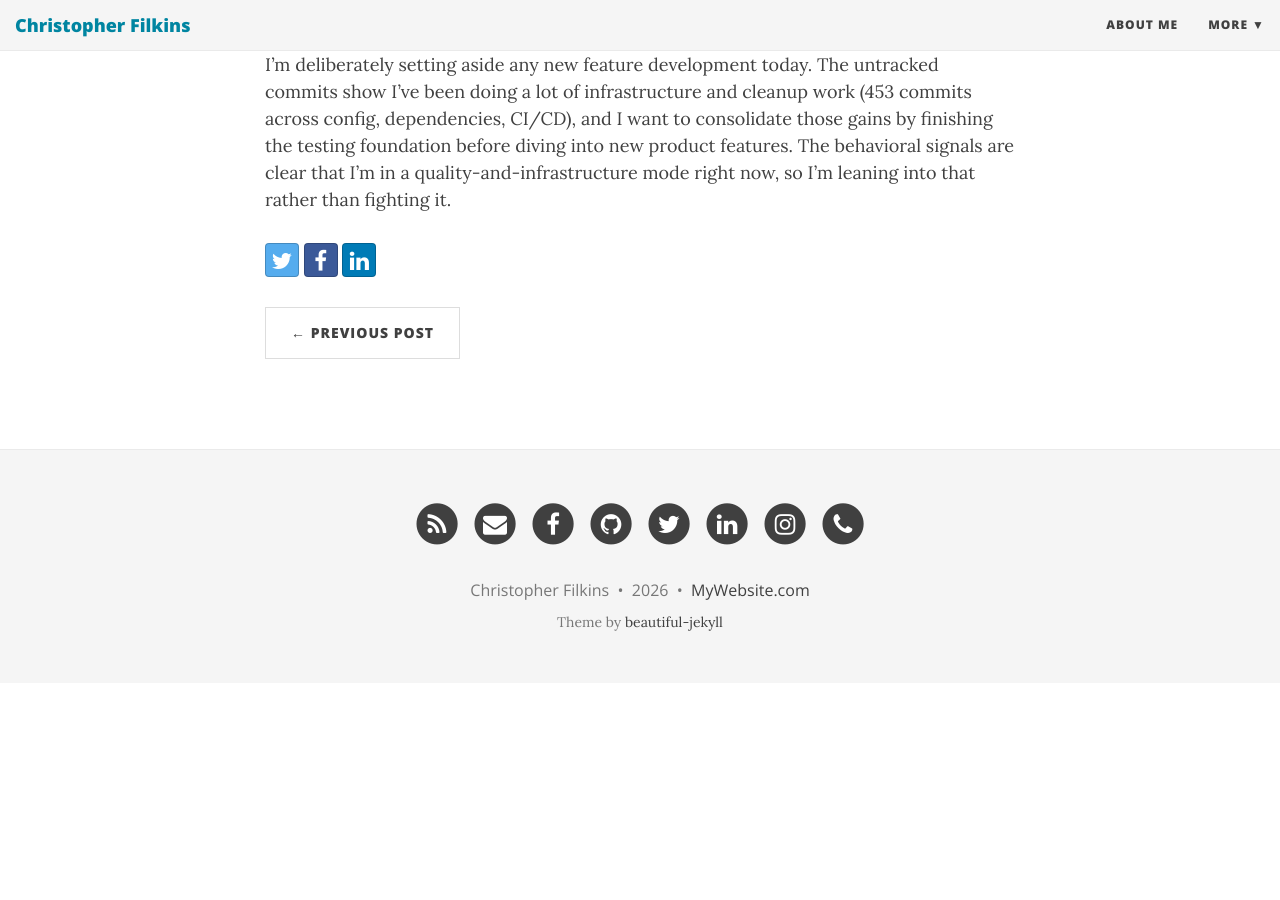
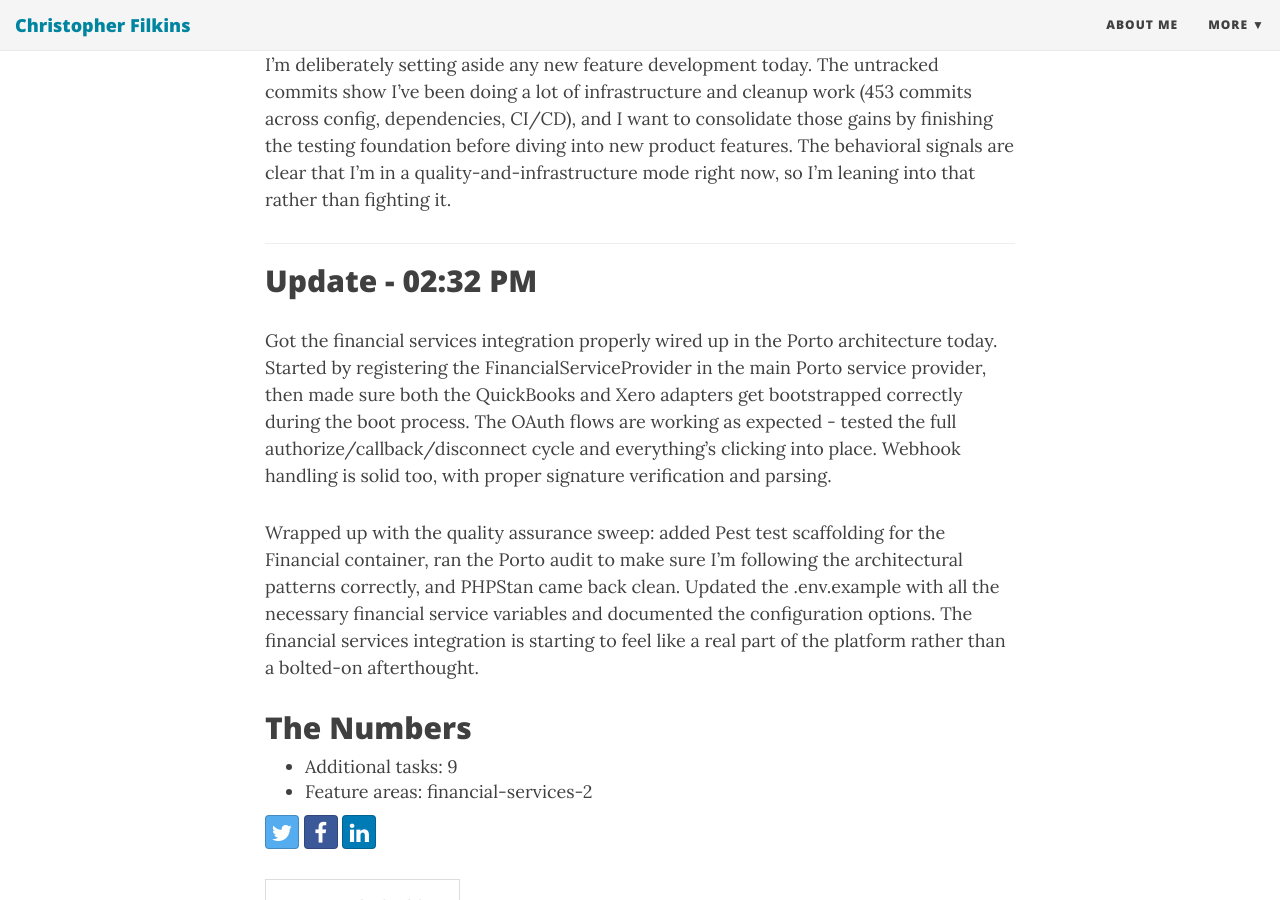
Before and after one commit to filchyboy/filchyboy.github.io, a Jekyll site: the page built from _posts/2026-03-17-todays-plan.md, in a window 1280 px wide and 900 px high, scrolled down 1726 px. Built offline with Jekyll 4.4.1, drawn with Linux system fonts in a browser that asks for light colours; nearby versions of some CDN libraries; before the commit the page ends 2409 px from its top, so only the background shows below that.

Commit message:
Update build-in-public update: Financial Services 2

```diff
--- a/_posts/2026-03-17-todays-plan.md
+++ b/_posts/2026-03-17-todays-plan.md
@@ -32,3 +32,20 @@
 ## Parked
 
 I'm deliberately setting aside any new feature development today. The untracked commits show I've been doing a lot of infrastructure and cleanup work (453 commits across config, dependencies, CI/CD), and I want to consolidate those gains by finishing the testing foundation before diving into new product features. The behavioral signals are clear that I'm in a quality-and-infrastructure mode right now, so I'm leaning into that rather than fighting it.
+
+---
+
+## Update - 02:32 PM
+
+Got the financial services integration properly wired up in the Porto architecture today. Started by registering the FinancialServiceProvider in the main Porto service provider, then made sure both the QuickBooks and Xero adapters get bootstrapped correctly during the boot process. The OAuth flows are working as expected - tested the full authorize/callback/disconnect cycle and everything's clicking into place. Webhook handling is solid too, with proper signature verification and parsing.
+
+Wrapped up with the quality assurance sweep: added Pest test scaffolding for the Financial container, ran the Porto audit to make sure I'm following the architectural patterns correctly, and PHPStan came back clean. Updated the .env.example with all the necessary financial service variables and documented the configuration options. The financial services integration is starting to feel like a real part of the platform rather than a bolted-on afterthought.
+
+## The Numbers
+- Additional tasks: 9
+- Feature areas: financial-services-2
+<!-- Generated by dev-tracker publish_to_jekyll.py (AI mode) -->
+<!-- accomplished-date: 2026-03-17 -->
+<!-- unit-ids: fin2-register-provider-porto,fin2-register-adapters-boot,fin2-env-example-vars,fin2-verify-oauth-flow,fin2-verify-webhook-handling,fin2-pest-scaffolding,fin2-porto-audit,fin2-phpstan-lint,fin2-docs-env-config -->
+
+<!-- unit-ids: fin2-docs-env-config,fin2-env-example-vars,fin2-pest-scaffolding,fin2-phpstan-lint,fin2-porto-audit,fin2-register-adapters-boot,fin2-register-provider-porto,fin2-verify-oauth-flow,fin2-verify-webhook-handling -->
```
